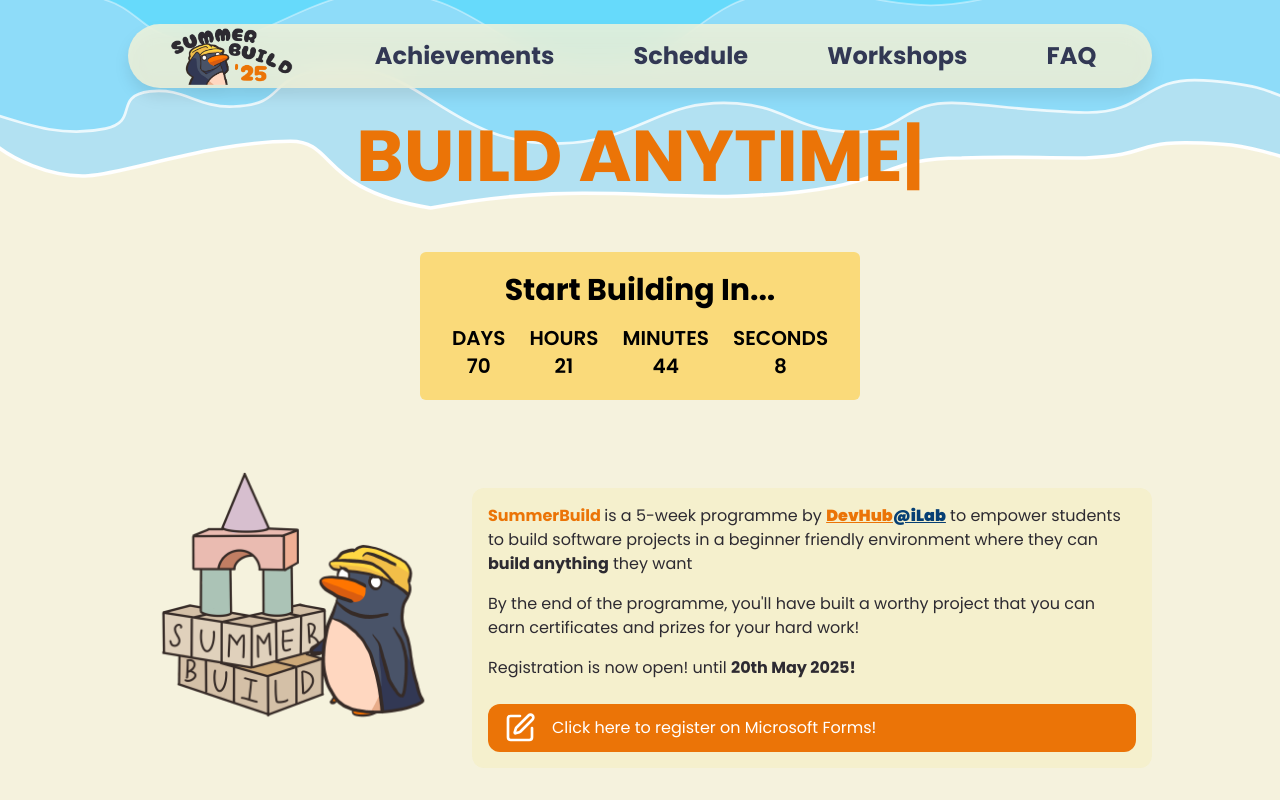
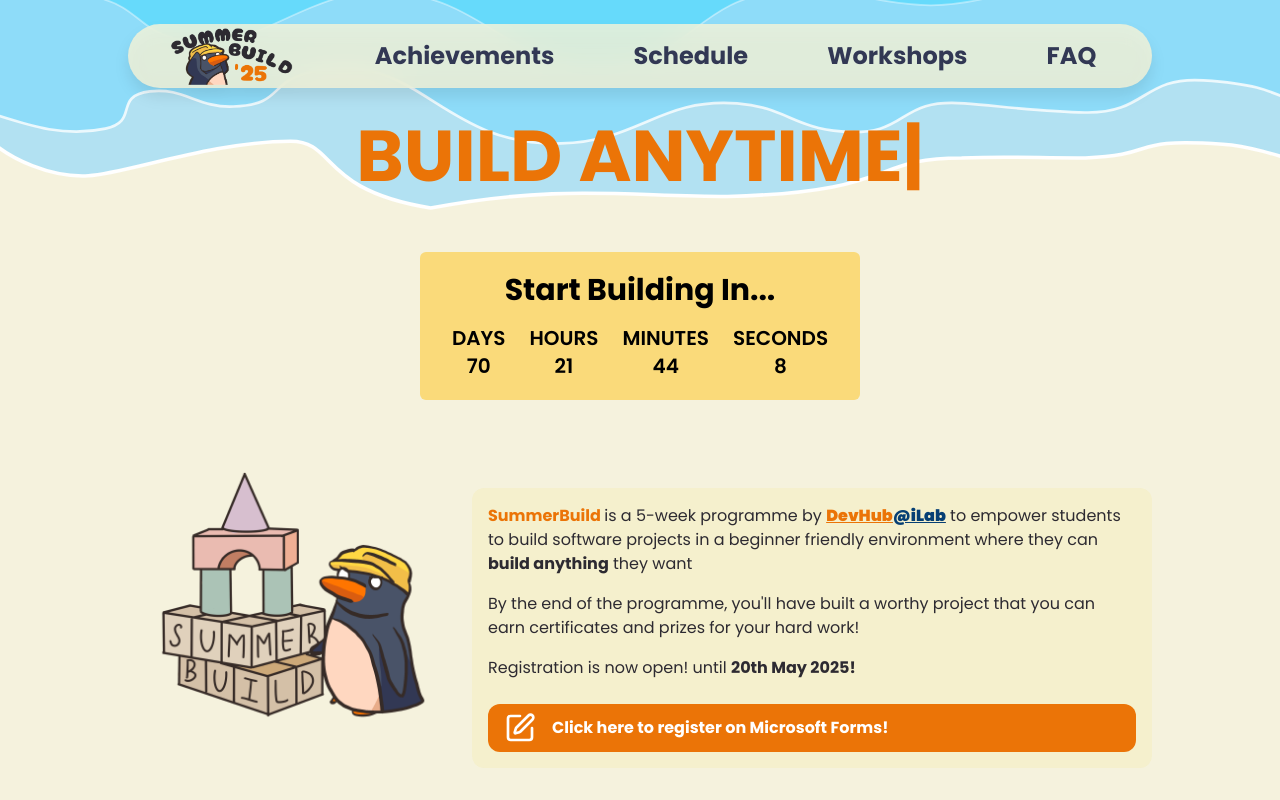
Before and after one commit to DevHub-iLab/summerbuild-2025, a React (Vite) app: page / in a window 1280 px wide. Shown: the top 800 px of the page. Built offline with nearby package versions, Linux system fonts and the light colour scheme; the HTML template or start-up script is replaced by a standard one.

Commit message:
✨ Make text bold in AboutCard for improved emphasis

```diff
--- a/src/components/Body/About/AboutCard.jsx
+++ b/src/components/Body/About/AboutCard.jsx
@@ -44,7 +44,7 @@
                         <span className="font-bold">20th May 2025!</span>
                     </p>
                     <a
-                        className="bg-dh-orange mt-2 flex w-full flex-col justify-between gap-2 rounded-xl px-4 py-1 text-white md:py-2"
+                        className="bg-dh-orange mt-2 flex w-full flex-col justify-between gap-2 rounded-xl px-4 py-1 font-bold text-white md:py-2"
                         href="https://forms.office.com/r/vG6SpV4JmG"
                         target="_blank">
                         <div className="flex flex-row items-center gap-4">
```
